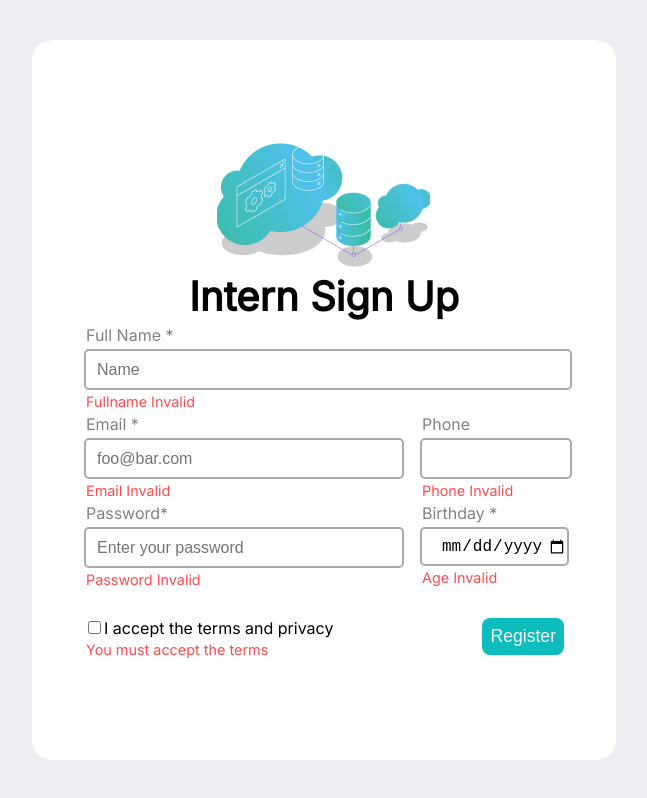
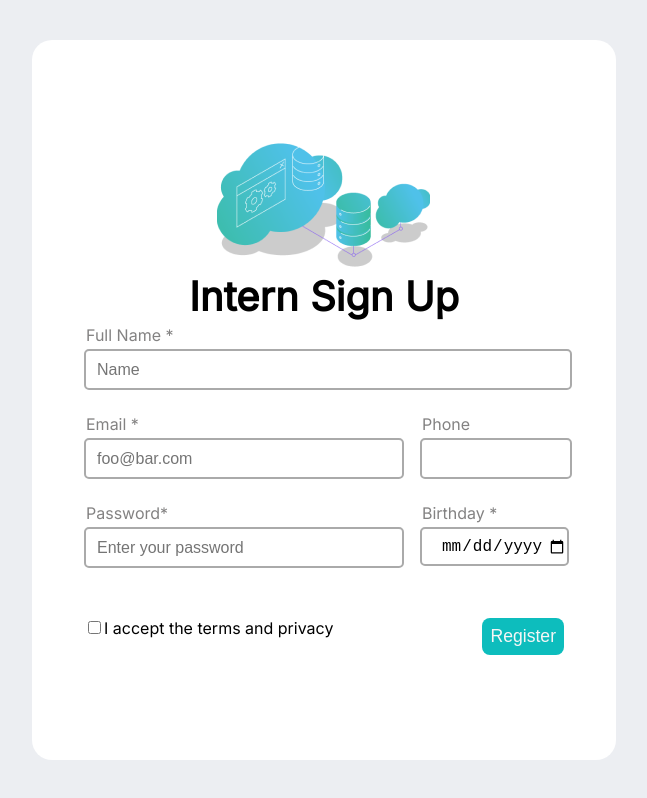
Before and after one commit to FernandoValentim43/React-Login-Page, a React (Vite) app: page / in a window 1280 px wide. Shown: the whole page, without its empty margins (316-963 px from the left). Built offline with nearby package versions, Linux system fonts and the light colour scheme.

Commit message:
Fix: img path

```diff
--- a/src/components/CardHead.jsx
+++ b/src/components/CardHead.jsx
@@ -2,7 +2,7 @@ export default function CardHead(props) {
   return (
         <div className="card-head">
           <div className="img-section">
-            <img src="../src/headimg.png" />
+            <img src="..\src\styles\img.jpg"  alt="" />
           </div>
 
           <h2>{props.title}</h2>
--- a/src/styles/input.css
+++ b/src/styles/input.css
@@ -60,7 +60,7 @@ p {
   margin-bottom: 0px;
   font-size: 0.9rem;
 
-  visibility: visible;
+  visibility: hidden;
 }
 
 
```
Also changed, not shown: src/styles/img.jpg (renamed from src/headimg.png).
